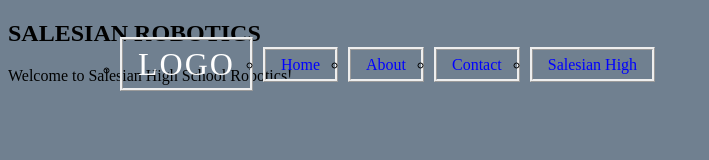
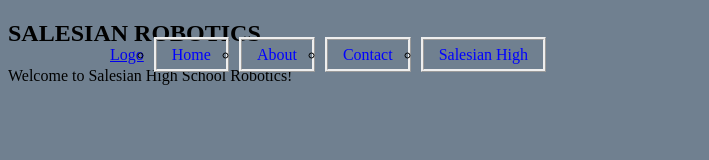
Before and after one commit to shs-cs/salesianrobotics.org, a website: page index.html in a window 1280 px wide. Shown: the top 160 px of the page, without its empty margins (0-709 px from the left). Drawn offline with Linux system fonts and the light colour scheme.

Commit message:
Doing the navigations

```diff
--- a/index.html
+++ b/index.html
@@ -14,7 +14,7 @@
 
   <header>
     <ul>
-      <li><a href="#" class="logo">Logo</a></li>
+      <a href="#" class="logo">Logo</a>
       <li><a href="#">Home</a></li>
       <li><a href="#">About</a></li>
       <li><a href="#">Contact</a></li>
--- a/static/CSS/main.css
+++ b/static/CSS/main.css
@@ -15,7 +15,7 @@
 	align-items: left;
 }
 
-header .logo {
+header .ul .logo {
 	color: white;
 	font-weight: 10;
 	text-decoration: none;
```
